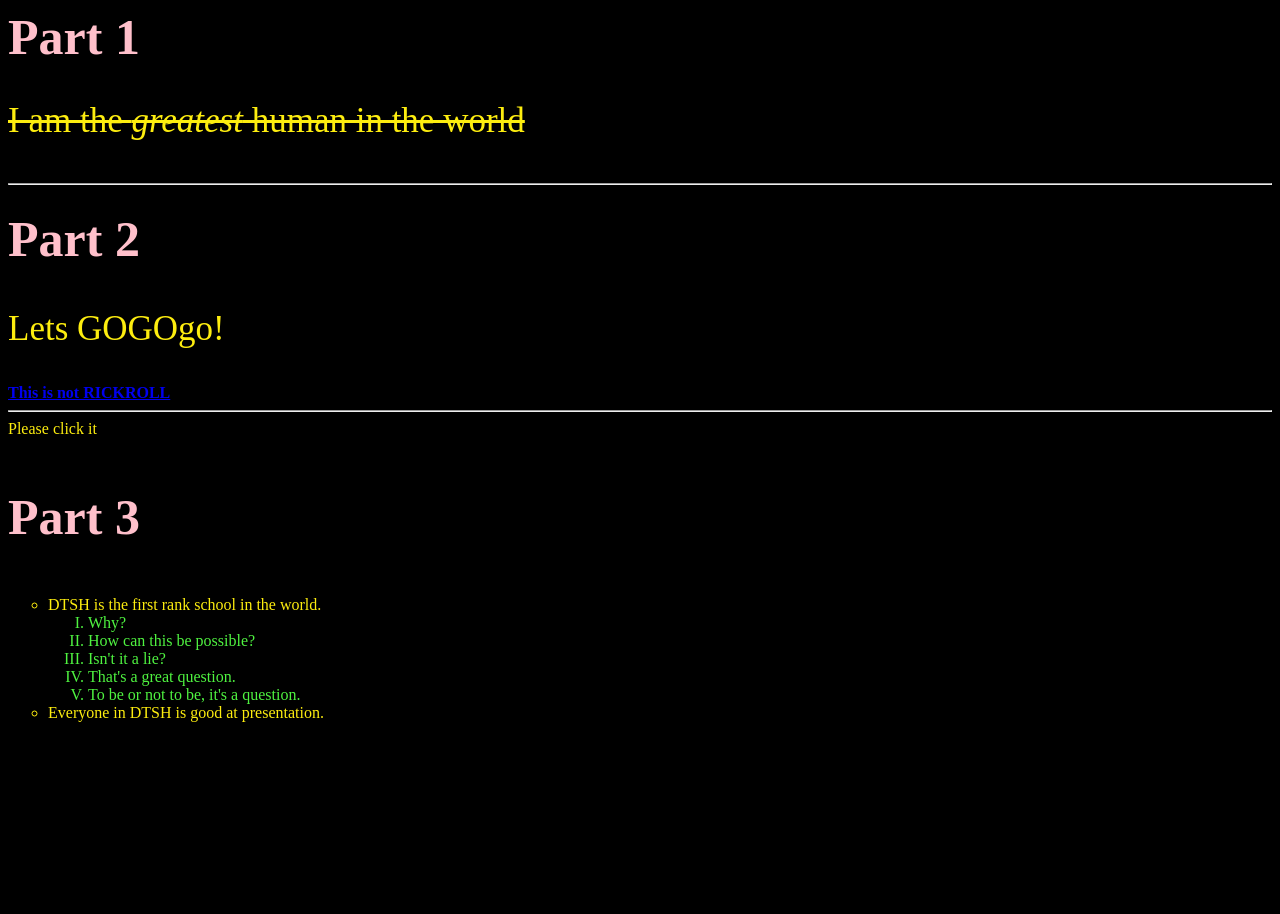
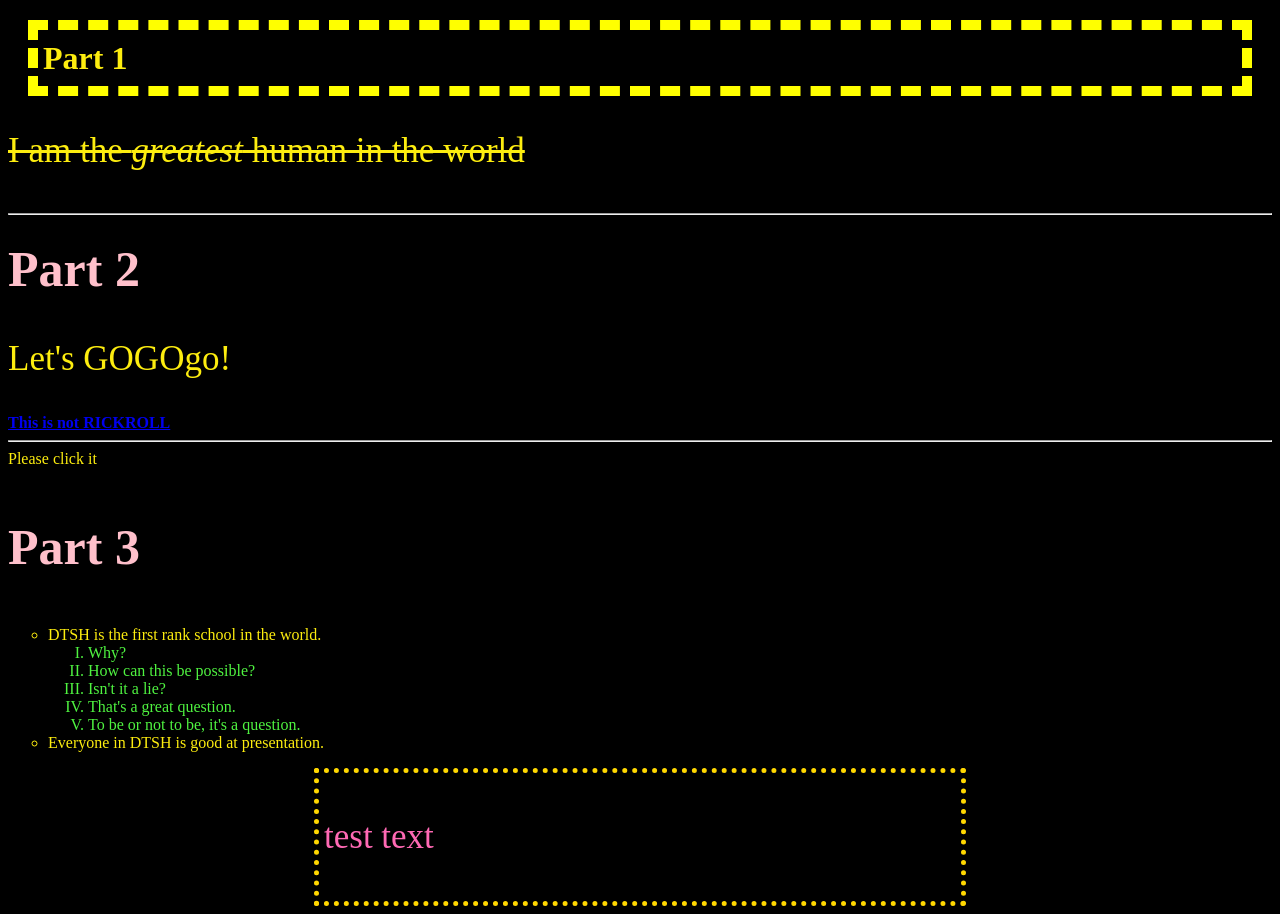
Before and after one commit to Fen-N/Max.github.io, a plain HTML site: page index.html in a window 1280 px wide. Before the commit the page ends 800 px from the top, so only its background shows below. Drawn offline with Linux system fonts and the light colour scheme.

Commit message:
div & padding &margin

```diff
--- a/index.html
+++ b/index.html
@@ -1,14 +1,23 @@
 <html>
   <head>
     <title>My First Web</title>
-        <link rel="stylesheet" type="text/css" href="style.css">
+    <link rel="stylesheet" type="text/css" href="style.css" />
   </head>
   <body>
-        <h1>Part 1</h1>
-        <p><s>I am the <em>greatest</em> human in the world</s></p>
-        <h2><hr/>Part 2</h2>
-        <p>Lets GOGOgo!</p>
-        <a href="https://www.youtube.com/watch?v=dQw4w9WgXcQ"><b>This is not RICKROLL</b></a><hr/>Please click it
+    <h1 id="Part1">Part 1</h1>
+    <p>
+      <s>I am the <em>greatest</em> human in the world</s>
+    </p>
+    <h2>
+      <hr />
+      Part 2
+    </h2>
+    <p>Let's GOGOgo!</p>
+    <a href="https://www.youtube.com/watch?v=dQw4w9WgXcQ"
+      ><b>This is not RICKROLL</b></a
+    >
+    <hr />
+    Please click it
     <h3>Part 3</h3>
     <ol class="Part3">
       <li>DTSH is the first rank school in the world.</li>
@@ -21,5 +30,8 @@
       </ol>
       <li>Everyone in DTSH is good at presentation.</li>
     </ol>
+    <div class="div1">
+      <p>test text</p>
+    </div>
   </body>
 </html>
--- a/style.css
+++ b/style.css
@@ -1,24 +1,34 @@
-body{
-    background-color: rgb(0, 0, 0);
-    color:rgb(253, 237, 15);
+body {
+  background-color: rgb(0, 0, 0);
+  color: rgb(253, 237, 15);
 }
-h1{
-    color:pink;
-    font-size: 50px;
+#Part1 {
+  padding: 10px 5px 9px 5px;
+  border: 10px dashed yellow;
+  margin: 20px;
 }
-h2{
-    color:pink;
-    font-size: 50px;
+h2 {
+  color: pink;
+  font-size: 50px;
 }
-h3{
-    color:pink;
-    font-size: 50px;
+h3 {
+  color: pink;
+  font-size: 50px;
 }
-ol.Part3>li{
-    list-style-type: circle;
+ol.Part3 > li {
+  list-style-type: circle;
 }
-ol.Part3innerol{
-    list-style-type: upper-roman;
-    color: rgb(79, 243, 64);
+ol.Part3innerol {
+  list-style-type: upper-roman;
+  color: rgb(79, 243, 64);
 }
-p{font-size: 35px;}
+p {
+  font-size: 35px;
+}
+.div1 {
+  color: hotpink;
+  padding: 9px 5px 9px 5px;
+  border: 5px dotted gold;
+  margin: 0 auto;
+  width: 50%;
+}
```
Lines whose indentation alone changed are shown as unchanged.
